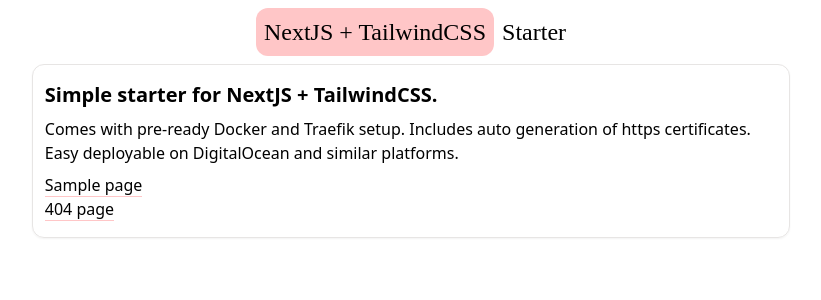
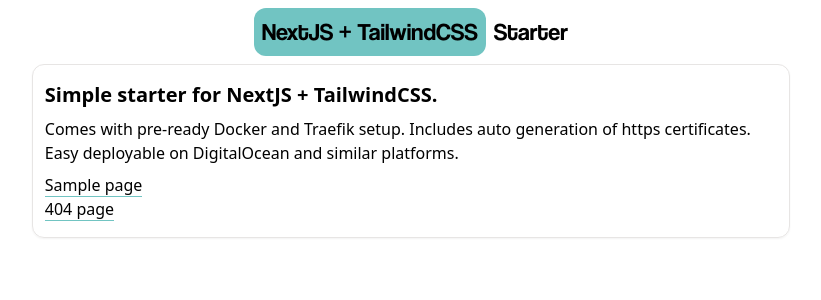
Before and after one commit to starters-dev/nextjs-tailwindcss, a Next.js app: page / in a window 1280 px wide. Shown: the top 300 px of the page, without its empty margins (229-1050 px from the left). Built offline with nearby package versions, Linux system fonts and the light colour scheme; a web font is replaced by a local one.

Commit message:
custom font added

```diff
--- a/tailwind.config.js
+++ b/tailwind.config.js
@@ -6,7 +6,7 @@
   theme: {
     extend: {
       colors: {
-        primary: "#ffc6c7",
+        primary: "#71C4C2",
       },
       fontFamily: {
         coolvetica: ["Coolvetica"],
```
Also changed, not shown: public/fonts/Coolvetica.otf (added).
